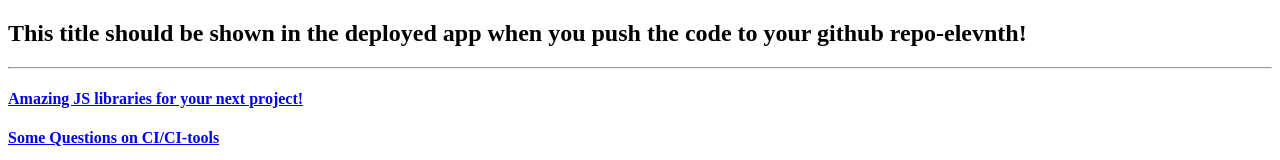
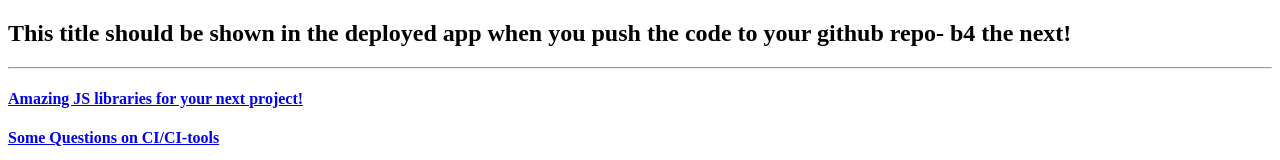
Before and after one commit to lenarhus/TelegramShopBot, a React (Create React App) app: page / in a window 1280 px wide. Shown: the top 160 px of the page. Built offline with nearby package versions, Linux system fonts and the light colour scheme.

Commit message:
change 12

```diff
--- a/src/components/App.js
+++ b/src/components/App.js
@@ -5,7 +5,7 @@ class App extends Component{
     render() {
         return (
             <div>
-                      <h2>This title should be shown in the deployed app when you push the code to your github repo-elevnth!</h2>
+                      <h2>This title should be shown in the deployed app when you push the code to your github repo- b4 the next!</h2>
                       <hr/>
                       <ShortcutList/>
             </div>
```
